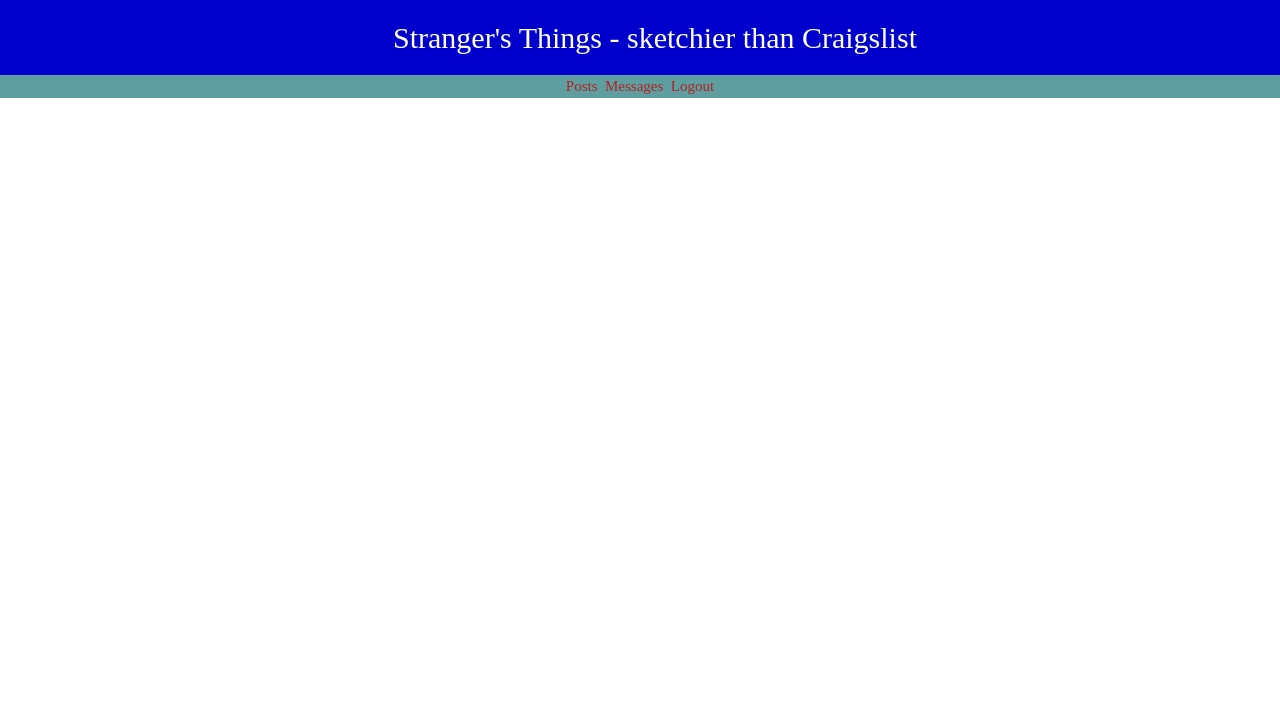
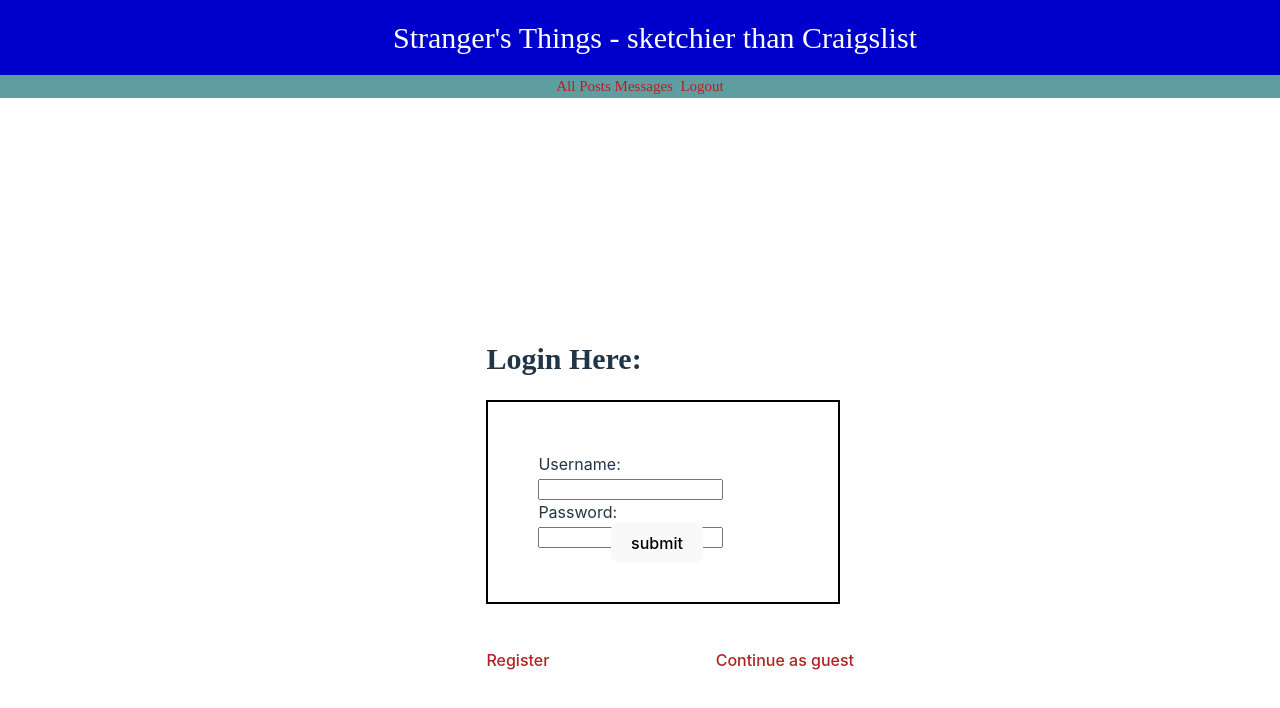
Before and after one commit to beccahlen/strangersthings, a React (Vite) app: page / in a window 1280 px wide. Shown: the top 708 px of the page. Built offline with nearby package versions, Linux system fonts and the light colour scheme; no server answers.

Commit message:
connected API to AllPosts

```diff
--- a/src/App.jsx
+++ b/src/App.jsx
@@ -11,8 +11,8 @@
   return (
     <><Header />
     <NavBar />
-    {/* <LoginPage /> */}
-    <AllPosts />
+    <LoginPage />
+    {/* <AllPosts /> */}
     </>
   )
 }
--- a/src/components/NavBar.jsx
+++ b/src/components/NavBar.jsx
@@ -1,10 +1,12 @@
 import React from "react";
+import { Link } from "react-router-dom";
+import AllPosts from "./AllPosts";
 import '../App.css'
 
 function NavBar () {
     return(
         <div className="navBar">
-            <a href='link'>Posts &nbsp;</a>
+            <Link to='/AllPosts'>All Posts</Link>&nbsp;
             <a href='link'>Messages &nbsp;</a>
             <a href='link'>Logout</a>
         </div>
```
